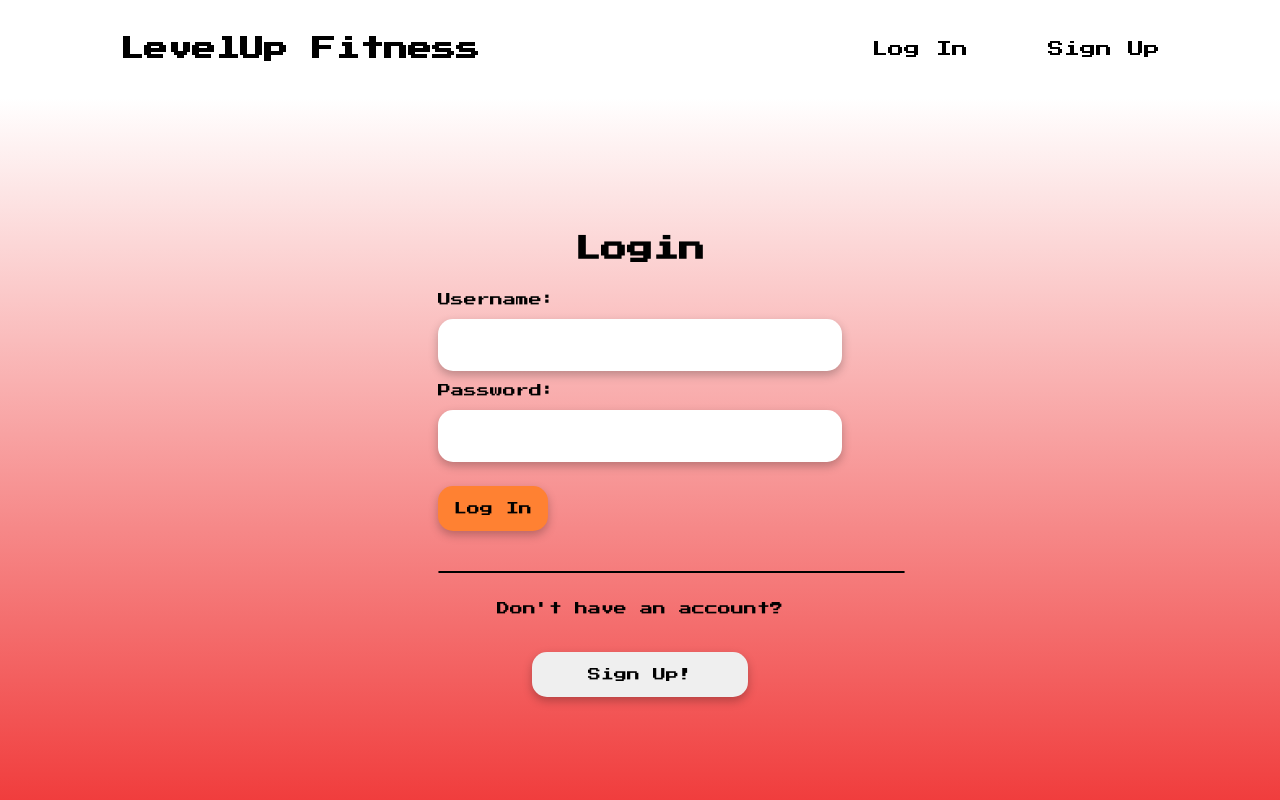
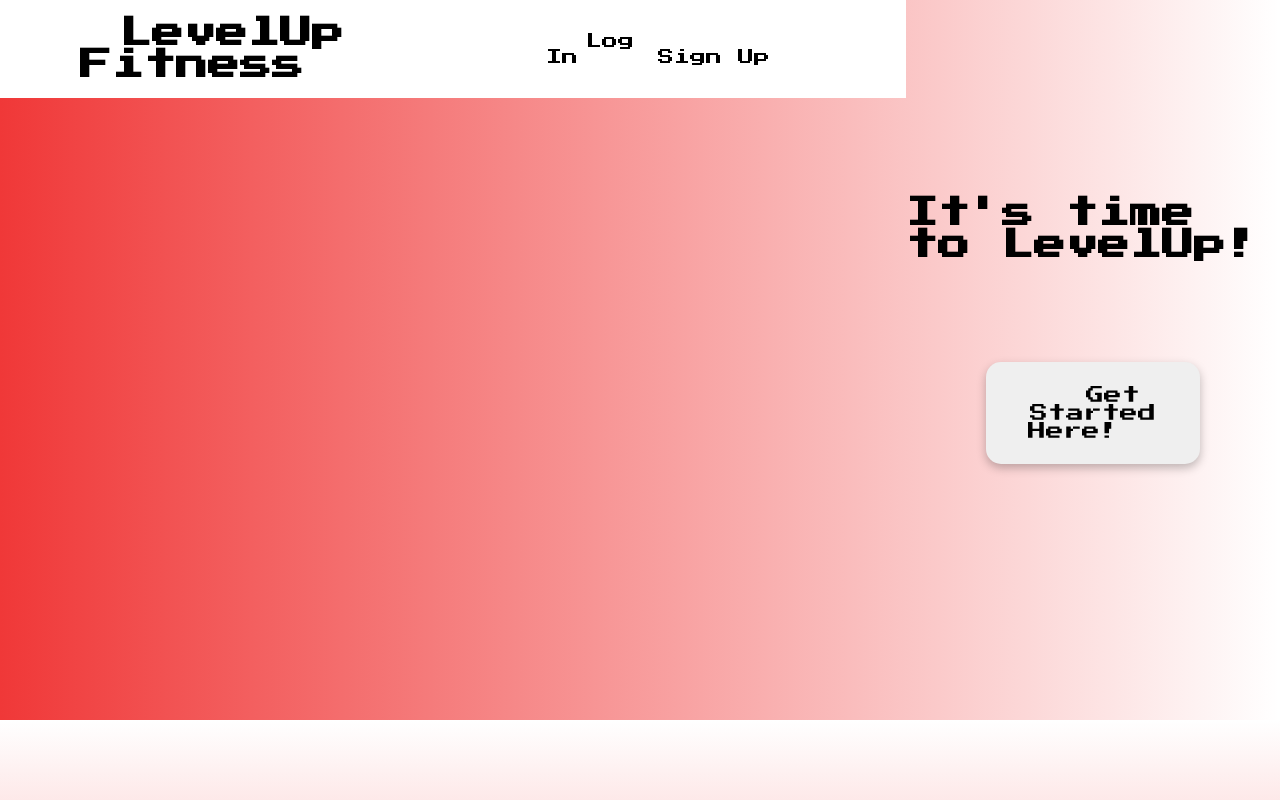
Before and after one commit to oscarg111/Web-Programming-Project, a React (Create React App) app in the folder levelup-fitness-app/: page /login in a window 1280 px wide. Shown: the top 800 px of the page. Built offline with nearby package versions, Linux system fonts and the light colour scheme.

Commit message:
changes to toni's branch

```diff
--- a/levelup-fitness-app/src/App.js
+++ b/levelup-fitness-app/src/App.js
@@ -5,10 +5,10 @@ import {
   Routes,
   Route,
   useLocation,
-} from "react-router-dom"; // Import routing components
+} from "react-router-dom"; // Import routingcomponents
 import { CSSTransition, TransitionGroup } from "react-transition-group";
 import Navbar from "./components/Navbar";
-import Landing_nav from "./components/Landing_nav"
+import LandingPage from "./pages/Landing";
 import About from "./pages/About";
 import Services from "./pages/Services";
 import Contact from "./pages/Contact";
@@ -48,7 +48,7 @@ const App = () => {
     <AuthProvider>
       <Router>
         <div className="App">
-          <Landing_nav />
+          <LandingPage />
           <AnimatedRoutes />
         </div>
       </Router>
--- a/levelup-fitness-app/src/components/Landing_nav.js
+++ b/levelup-fitness-app/src/components/Landing_nav.js
@@ -5,7 +5,7 @@ import "../App.css";
 import { AuthContext } from "../contexts/AuthContext";
 import "./LandingNav.css";
 
-const Landing_nav = () => {
+const LandingNav = () => {
   const { user, logout } = useContext(AuthContext);
 
   return (
@@ -31,4 +31,4 @@ const Landing_nav = () => {
   );
 };
 
-export default Landing_nav;
+export default LandingNav;
--- a/levelup-fitness-app/src/components/UserLogin.js
+++ b/levelup-fitness-app/src/components/UserLogin.js
@@ -57,7 +57,7 @@ const UserLogin = () => {
           onChange={(e) => setPassword(e.target.value)}
         />
         <br></br>
-        <button type="submit">Log In</button>
+        <button type="submit">Log npm startIn</button>
       </form>
       <hr/>
       <p className="alr-account">
--- /dev/null
+++ b/levelup-fitness-app/src/pages/Landing.js
@@ -0,0 +1,24 @@
+// Home.js
+import React, { useContext } from "react";
+import "./Feed.css";
+import { Link } from 'react-router-dom';
+import LandingNav from "../components/Landing_nav";
+
+const LandingPage = () =>{
+  return (
+    <div className="Landing-pg">
+       <LandingNav />
+        <div className="left-column">
+            <h1>It's time to LevelUp!</h1>
+            <button className="signup-btn">
+                <Link to="/signup">Get Started Here!</Link>
+            </button>
+        </div>
+            <div className="right-column">
+        <img></img>
+      </div>
+    </div>
+  );
+};
+
+export default LandingPage;
```
